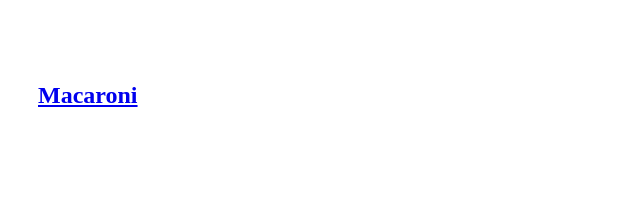
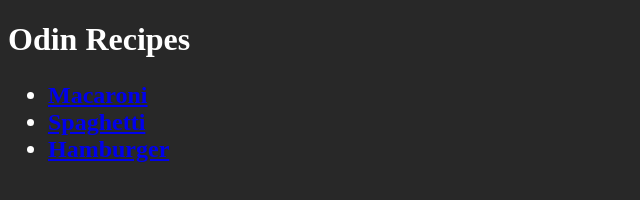
Before and after one commit to Mark-Elliott5/odin-recipes, a website: page index.html in a window 1280 px wide. Shown: the whole page, without its empty margins (0-640 px from the left). Drawn offline with Linux system fonts and the light colour scheme.

Commit message:
Updated index page to link to all recipes

```diff
--- a/index.html
+++ b/index.html
@@ -8,12 +8,14 @@
         <title>Odin Recipes</title>
     </head>
 
-    <body>
+    <body style="background-color: rgb(40,40,40)">
         <h1>Odin Recipes</h1>
             <h2>
-                <p>
-                    &nbsp;&nbsp;&nbsp;&nbsp;&nbsp;<a href="recipes/macaroni.html">Macaroni</a>
-                </p>
+                <ul>
+                <li><a href="recipes/macaroni.html">Macaroni</a></li>
+                <li><a href="recipes/spaghetti.html">Spaghetti</a></li>
+                <li><a href="recipes/hamburger.html">Hamburger</a></li>
+                </ul>
             </h2>
     </body>
 </html>
```
